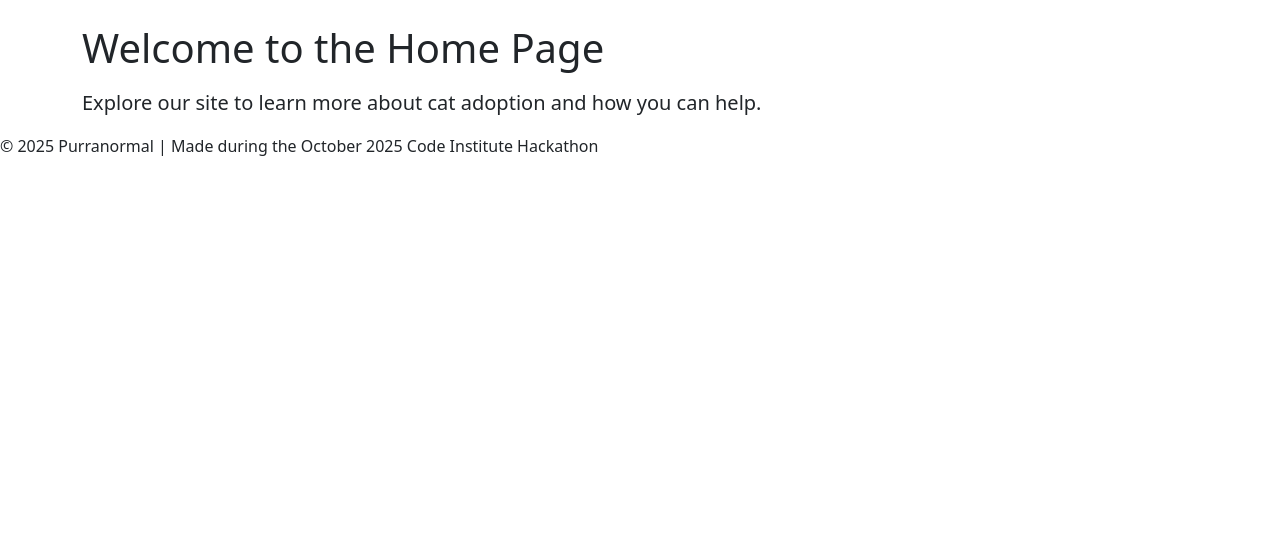
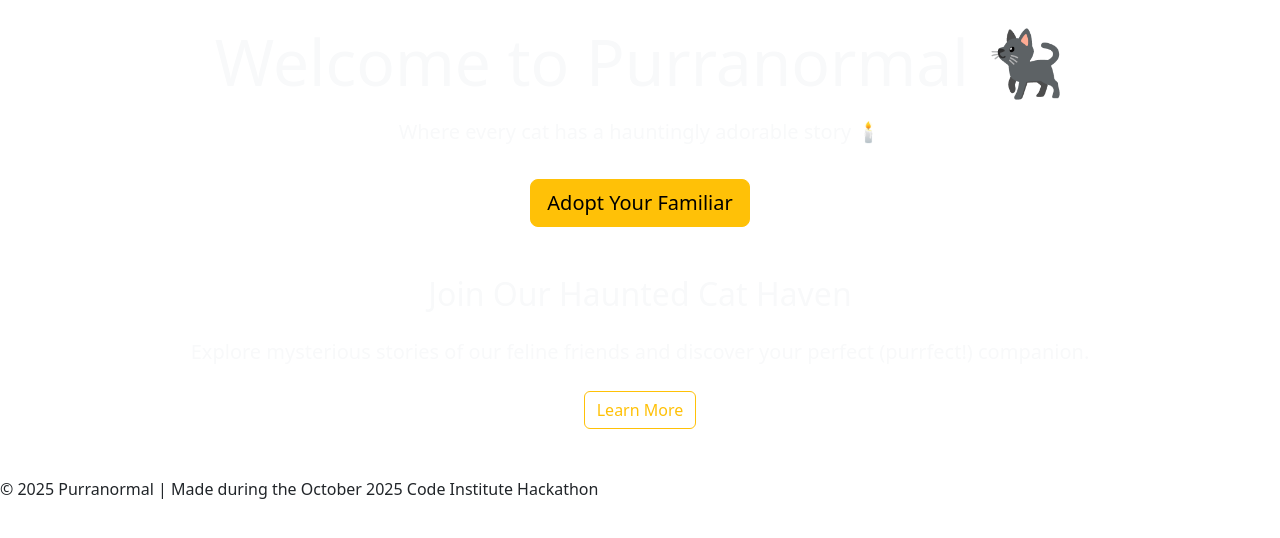
Before and after one commit to hannahro15/CI-Halloween-Hackathon-25, a Django app: page /index/ in a window 1280 px wide. Shown: the part 56-594 px from the top of the page. Run offline with Django 4.2, Linux system fonts and the light colour scheme.

Commit message:
Added sections to index.html and update title on base.html

```diff
--- a/templates/base.html
+++ b/templates/base.html
@@ -4,16 +4,16 @@
 <head>
     <meta charset="UTF-8">
     <meta name="viewport" content="width=device-width", initial-scale=1.0>
-    <title>{% block title %}Home Page{% endblock %}</title>
+    <title>{% block title %}Purranormal{% endblock %}</title>
     <link rel="stylesheet" href="{% static 'css/styles.css' %}">
     <link href="https://cdn.jsdelivr.net/npm/bootstrap@5.3.8/dist/css/bootstrap.min.css" rel="stylesheet" integrity="sha384-sRIl4kxILFvY47J16cr9ZwB07vP4J8+LH7qKQnuqkuIAvNWLzeN8tE5YBujZqJLB" crossorigin="anonymous">
 </head>
 <body>
     {% include 'navbar.html' %}
 
-    {% block content %}
-    {% endblock %}
-
+     <main>
+        {% block content %}{% endblock %}
+    </main>
     {% include 'footer.html' %}
 
     <script src="https://cdn.jsdelivr.net/npm/bootstrap@5.3.8/dist/js/bootstrap.bundle.min.js" integrity="sha384-FKyoEForCGlyvwx9Hj09JcYn3nv7wiPVlz7YYwJrWVcXK/BmnVDxM+D2scQbITxI" crossorigin="anonymous"></script>
--- a/templates/index.html
+++ b/templates/index.html
@@ -2,7 +2,23 @@
 {% load static %}
 {% block content %}
     <main class="container mt-4">
-        <h1 class="mb-3">Welcome to the Home Page</h1>
-        <p class="lead">Explore our site to learn more about cat adoption and how you can help.</p>
+        <section class="hero d-flex flex-column justify-content-center align-items-center text-center">
+          <div class="overlay"></div>
+          <div class="content text-light position-relative">
+              <h1 class="display-3 spooky-text mb-3">Welcome to Purranormal 🐈‍⬛</h1>
+              <p class="lead">Where every cat has a hauntingly adorable story 🕯️</p>
+              <a href="{% url 'cat-adoption' %}" class="btn btn-warning btn-lg mt-3">
+                  Adopt Your Familiar
+              </a>
+          </div>
+        </section>
+
+        <section class="container text-center py-5 text-light">
+        <h2 class="spooky-text mb-4">Join Our Haunted Cat Haven</h2>
+        <p class="lead mb-4">
+            Explore mysterious stories of our feline friends and discover your perfect (purrfect!) companion.
+        </p>
+        <a href="{% url 'about' %}" class="btn btn-outline-warning">Learn More</a>
+        </section>
     </main>
 {% endblock %}
```
